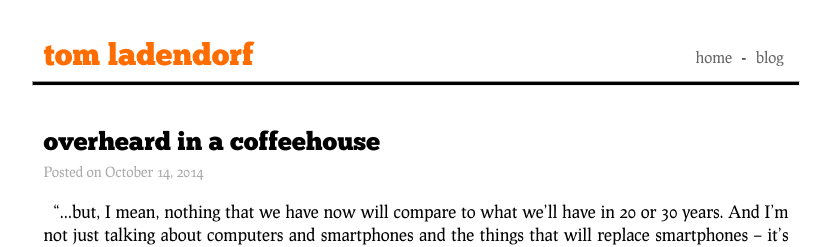
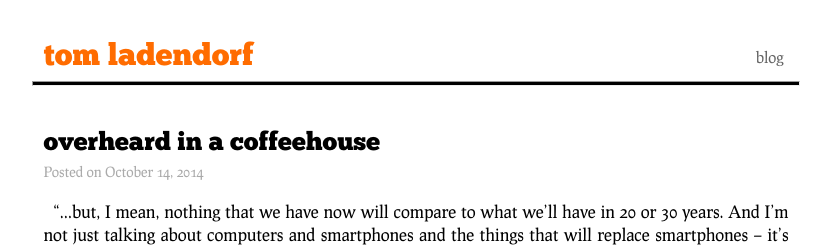
Before and after one commit to tladendo/tomladendorf, a Jekyll site: the page built from index.html, in a window 1280 px wide. Shown: the top 247 px of the page, without its empty margins (224-1055 px from the left). Built offline with Jekyll 4.4.1, drawn with Linux system fonts in a browser that asks for light colours.

Commit message:
Remove 'home' link

```diff
--- a/_layouts/default.html
+++ b/_layouts/default.html
@@ -20,7 +20,6 @@
             <div class="header">
               <h1 class="title">{{ site.name }}</h1>
               <div id="extras">
-                <a class="extra" href="/">home</a> -
                 <a class="extra" href="/blog.html">blog</a>
               </div>
             </div>
```
